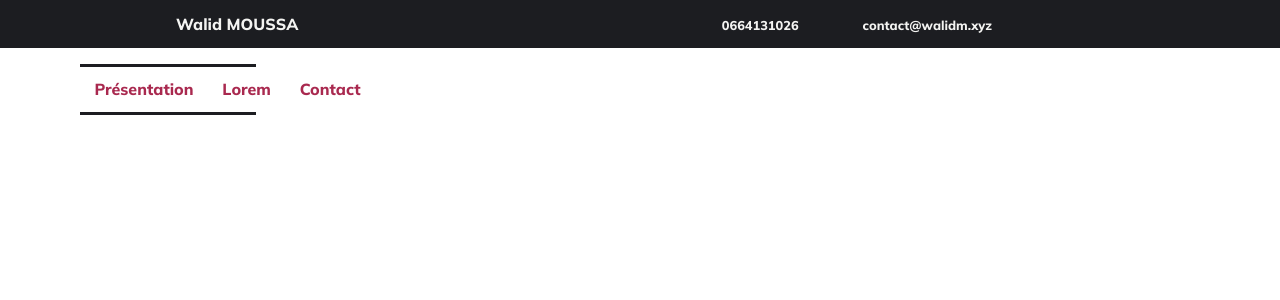
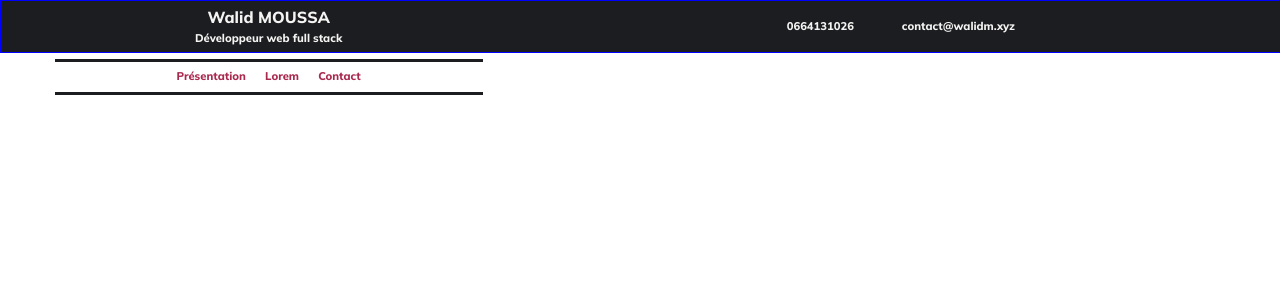
Before and after one commit to root-c137/WalidM.xyz, a Symfony app: template templates/base.html.twig in a window 1280 px wide. Shown: the top 300 px of the page. Run offline with Twig, Linux system fonts and the light colour scheme; the template is opened without the code that fills it, so the values that code supplies are empty; some libraries are stand-ins or nearby versions.

Commit message:
header terminé, manque la partie js..

```diff
--- a/public/CSS/Header.css
+++ b/public/CSS/Header.css
@@ -13,14 +13,26 @@ header
     justify-content: space-between;
     margin:auto;
     color:#f4f4f2;
-    background-color:#1c1d21;
+    background-color: #1c1d21;
+    border:1px solid blue;
+    position:fixed;
+
+}
+
+.Title, .SubTitle
+{
+    animation: AnimTitle 3s;
 }
 
 .Title
 {
-    animation: AnimTitle 3s;
+    padding-top:0.5rem;
 }
-
+.SubTitle
+{
+    font-size: 0.7rem;
+    margin:0.5rem;
+}
 @keyframes AnimTitle
 {
     from { opacity: 0; }
@@ -32,53 +44,173 @@ header
 {
     display: flex;
     align-items: center;
-    padding:1rem;
-    margin-left:10rem;
+    position:relative;
 }
 
 .ContactHeader
 {
+    height:100%;
     padding:1rem;
-    margin-right:15rem;
+    background-color: #1c1d21;
 }
 
-.ContactHeader ul
-{
-    display:inline-flex;
-    font-size:0.8rem;
-}
-.ContactHeader li
-{
-    margin:2rem;
-    margin-top:0;
-    margin-bottom: 0;
+.ContactHeader ul {
+    display: flex;
 }
 
-.Menu
-{
-    width:20%;
-    padding-left:5rem;
-}
+
 
 .MenuNav
 {
-    text-align: center;
+    position:absolute;
     border-top:3px solid #1c1d21;
     border-bottom:3px solid #1c1d21;
-    margin-top:1rem;
+    margin-top:0.6rem;
     animation: AnimMenuNav 5.3s;
+    background-color: #FFF;
+    top:3rem;
+
 }
 
+.MenuNav ul
+{
+    display: flex;
+    flex-direction: row;
+    justify-content: center;
+    align-items: center;
+}
+.MenuNav li
+{
+    padding:0.3rem;
+}
 @keyframes AnimMenuNav
 {
     from { opacity: 0; }
     to   { opacity: 1; }
 }
-.MenuNav ul
+
+
+@media only screen and (min-width: 150px)
 {
-    display: inline-flex;
+
+    .HeaderBarre, .Left, .ContactHeader
+    {
+        width:100%;
+        flex-direction: column;
+        text-align: center;
+    }
+    .ContactHeader
+    {
+        font-size: 0.66em;
+        padding:0.1rem;
+    }
+    .ContactHeader ul
+    {
+        flex-direction: column;
+        text-align: center;
+    }
+    .ContactHeader li
+    {
+        padding-left:1.5rem;
+        padding-right:1.5rem;
+    }
+    .Menu, .MenuNav
+    {
+        width:100%;
+        font-size:0.6rem;
+    }
 }
-.MenuNav li
+
+@media only screen and (min-width: 300px)
 {
-    padding:0.9rem;
+
+    .MenuNav, .ContactHeader
+    {
+        font-size: 0.7rem;
+    }
+
 }
+
+@media only screen and (min-width: 900px)
+{
+    .HeaderBarre, .ContactHeader, .ContactHeader ul
+    {
+        flex-direction: row;
+        align-items: center;
+    }
+    .ContactHeader ul
+    {
+        justify-content: flex-end;
+    }
+    .Left
+    {
+        flex-direction: column;
+    }
+    .ContactHeader
+    {
+        padding-right: 5rem;
+    }
+
+    .MenuNav
+    {
+        width:80%;
+    }
+
+    .MenuNav li
+    {
+        padding:0.6rem;
+    }
+}
+
+@media only screen and (min-width: 1100px)
+{
+
+    .ContactHeader
+    {
+        margin-right: 5rem;
+    }
+
+
+}
+
+@media only screen and (min-width: 1200px)
+{
+    .Menu
+    {
+        width:27%;
+        padding:0.5rem;
+    }
+
+    .ContactHeader
+    {
+        margin-right: 10rem;
+    }
+
+}
+
+@media only screen and (min-width: 1300px)
+{
+    .MenuNav
+    {
+        width:70%;
+    }
+
+    .ContactHeader
+    {
+        margin-right: 10rem;
+    }
+
+}
+@media only screen and (min-width: 1500px)
+{
+    .MenuNav
+    {
+        width:50%;
+    }
+
+    .ContactHeader
+    {
+        margin-right: 15rem;
+    }
+
+}
--- a/templates/Partials/Header.html.twig
+++ b/templates/Partials/Header.html.twig
@@ -1,8 +1,22 @@
 
 <header>
+
     <section class="HeaderBarre">
+
         <section class="Left">
+
             <h1 class="Title">Walid MOUSSA</h1>
+            <h2 class="SubTitle">Développeur web full stack</h2>
+
+                <nav class="MenuNav">
+                    <ul>
+                        <li><a href="#" class="LinkNav">Présentation</a></li>
+                        <li><a href="#" class="LinkNav">Lorem</a></li>
+                        <li><a href="{{ path('contact') }}" class="LinkNav">Contact</a></li>
+                    </ul>
+
+                </nav>
+
         </section>
 
         <section class="ContactHeader">
@@ -11,17 +25,12 @@
                 <li>contact@walidm.xyz</li>
             </ul>
         </section>
+
+
+
+
     </section>
 
-    <section class="Menu">
-        <nav class="MenuNav">
-            <ul>
-                <li><a href="#" class="LinkNav">Présentation</a></li>
-                <li><a href="#" class="LinkNav">Lorem</a></li>
-                <li><a href="{{ path('contact') }}" class="LinkNav">Contact</a></li>
-            </ul>
 
-        </nav>
-    </section>
 
 </header>
--- a/templates/base.html.twig
+++ b/templates/base.html.twig
@@ -2,7 +2,7 @@
 <html>
     <head>
         <meta charset="UTF-8">
-        <title>{% block title %}Bienvenue !{% endblock %}</title>
+        <title>{% block title %}walidm.xyz{% endblock %}</title>
         <link rel="preconnect" href="https://fonts.gstatic.com">
         <link href="https://fonts.googleapis.com/css2?family=Ubuntu:ital,wght@0,300;0,400;0,500;0,700;1,300;1,400;1,500;1,700&display=swap" rel="stylesheet">
         <link rel="preconnect" href="https://fonts.gstatic.com">
```
